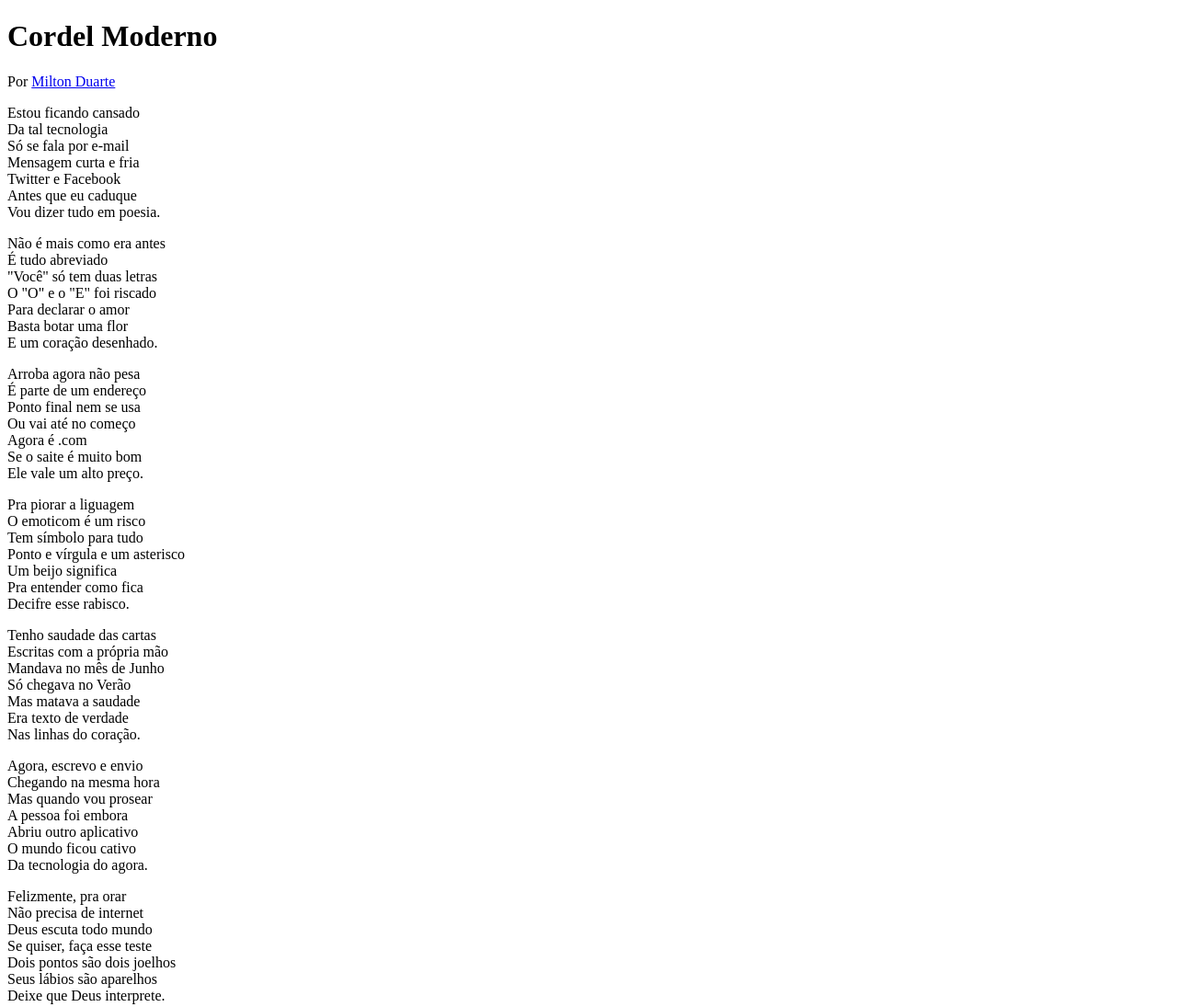
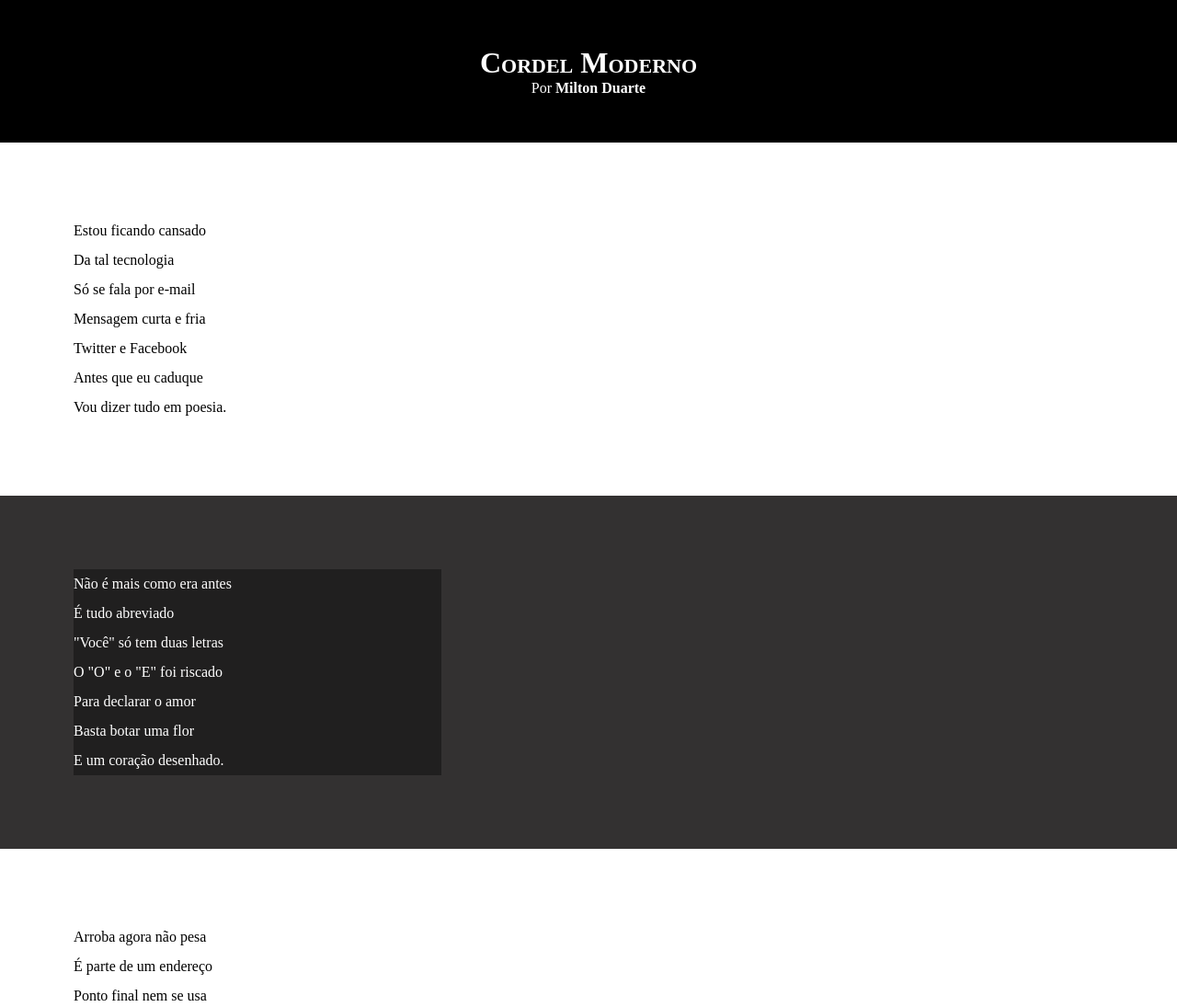
Before and after one commit to kaikecunha/html-css, a plain HTML site: page desafios/d011tent/index.html in a window 1280 px wide. Shown: the top 1095 px of the page at 92% size. Drawn offline with Linux system fonts and the light colour scheme.

Commit message:
atualização d011

```diff
--- /dev/null
+++ b/desafios/d011tent/estilos/style.css
@@ -0,0 +1,64 @@
+@charset "UTF-8";
+
+*{
+    margin: 0px;
+    padding: 0px;
+}
+
+html, body{
+    min-height: 100vh;
+    background-color: darkgrey;
+}
+
+header{
+    background-color: black;
+    color: white;
+    text-align: center;
+}
+
+header h1{
+    padding-top: 50PX;
+    font-variant: small-caps;
+}
+header p{
+    padding-bottom: 50px;
+}
+
+a{
+    color: white;
+    text-decoration: none;
+    font-weight: bolder;
+}
+
+a:hover{
+    text-decoration: underline;
+}
+
+section{
+    padding-top: 10vh;
+    padding-bottom: 10vh;
+    padding-left: 10vh;
+    line-height: 2em;
+}
+
+section.normal{
+    background-color: white;
+    color: black;
+}
+
+section.imagem{
+    background-color: rgb(51, 49, 49);
+    color: white;
+}
+
+section.imagem p{
+    width: 400px;
+    background-color: rgba(0, 0, 0, 0.366);
+}
+
+footer{
+    text-align: center;
+    color: white;
+    background-color: black;
+    padding: 10px;
+}
--- a/desafios/d011tent/index.html
+++ b/desafios/d011tent/index.html
@@ -5,6 +5,7 @@
     <meta http-equiv="X-UA-Compatible" content="IE=edge">
     <meta name="viewport" content="width=device-width, initial-scale=1.0">
     <title>Cordek Moderno</title>
+    <link rel="stylesheet" href="estilos/style.css">
 </head>
 <body>
         <header>
@@ -12,7 +13,7 @@
                 <p>Por <a href="https://www.recantodasletras.com.br/poesias/3186743]" target="_blank">Milton Duarte</a></p>
         </header>
 
-    <section>
+    <section class="normal">
         <p>
             Estou ficando cansado <br>
             Da tal tecnologia <br>
@@ -25,7 +26,7 @@
     </section>
 
 
-    <section>
+    <section class="imagem">
         <p>
             Não é mais como era antes <br>
             É tudo abreviado <br>
@@ -39,7 +40,7 @@
 
 
 
-    <section>
+    <section class="normal">
         <p>
             Arroba agora não pesa <br>
             É parte de um endereço <br>
@@ -49,10 +50,7 @@
             Se o saite é muito bom <br>
             Ele vale um alto preço.
         </p>
-    </section>
 
-
-    <section>
         <p>
             Pra piorar a liguagem <br>
             O emoticom é um risco <br>
@@ -62,7 +60,9 @@
             Pra entender como fica <br>
             Decifre esse rabisco.
         </p>
+    </section>
 
+    <section class="imagem">
         <p>
             Tenho saudade das cartas <br>
             Escritas com a própria mão <br>
@@ -76,7 +76,7 @@
 
 
 
-    <section>
+    <section class="normal">
         <p>
             Agora, escrevo e envio <br>
             Chegando na mesma hora <br>
@@ -86,9 +86,7 @@
             O mundo ficou cativo <br>
             Da tecnologia do agora.
         </p>
-    </section>
 
-    <section>
         <p>
             Felizmente, pra orar <br>
             Não precisa de internet <br>
```
